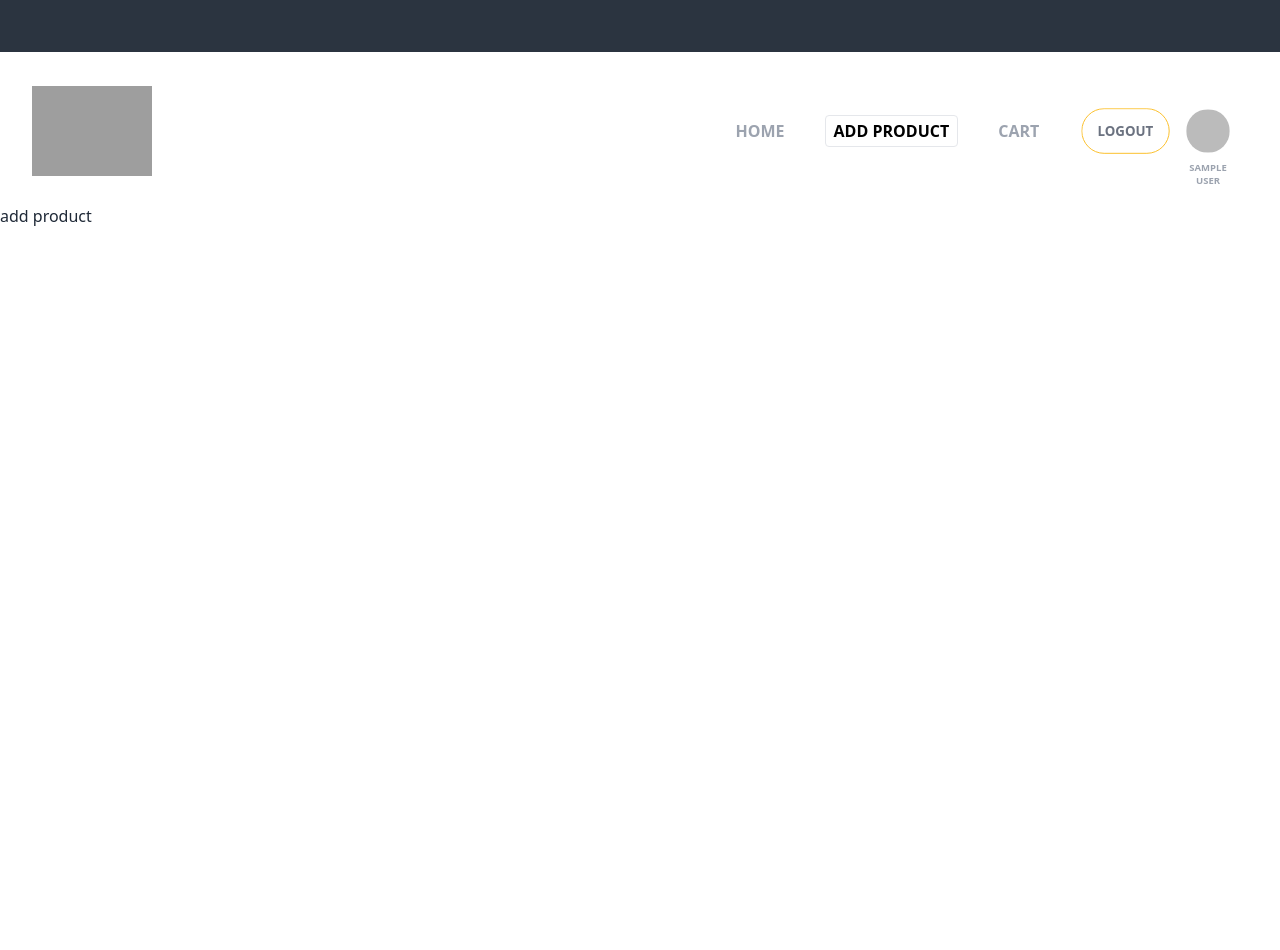
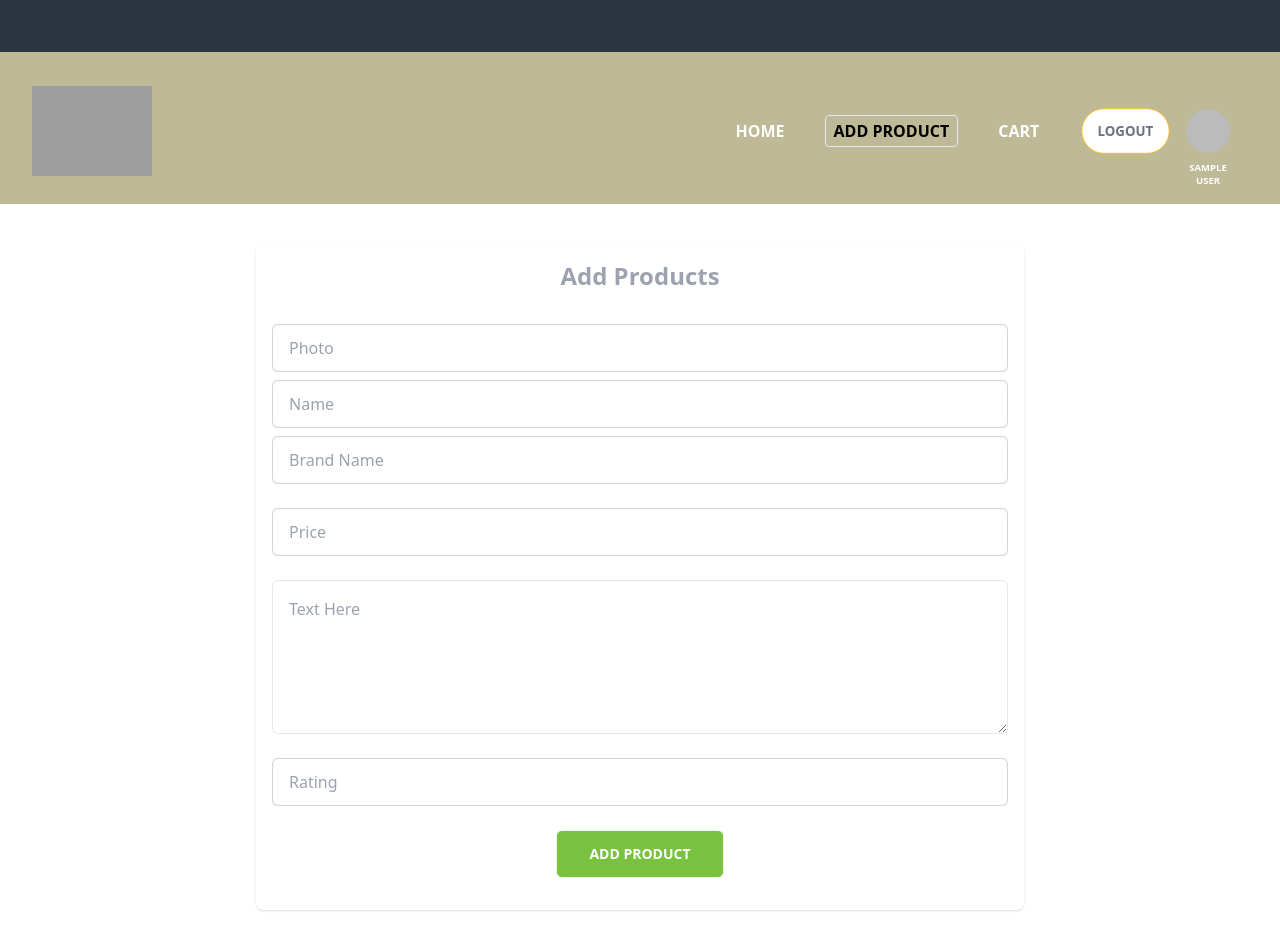
Before and after one commit to Rony-Ahmed6245/Brandshop-website-FA10, a React (Vite) app: page /addProduct in a window 1280 px wide. Shown: the top 950 px of the page. Before the commit the page ends 800 px from the top, so only its background shows below. Built offline with nearby package versions, Linux system fonts and the light colour scheme; no server answers; sample sign-in values are in the browser's storage; grey boxes are pictures that could not be loaded.

Commit message:
add product section and data post in database

```diff
--- a/index.html
+++ b/index.html
@@ -4,7 +4,8 @@
     <meta charset="UTF-8" />
     <link rel="icon" type="image/svg+xml" href="/vite.svg" />
     <meta name="viewport" content="width=device-width, initial-scale=1.0" />
-    <title>Vite + React</title>
+    <title>Food Brand</title>
+    <!-- <link href="https://unpkg.com/aos@2.3.1/dist/aos.css" rel="stylesheet"> -->
   </head>
   <body>
     <div id="root"></div>
--- a/package.json
+++ b/package.json
@@ -10,6 +10,7 @@
     "preview": "vite preview"
   },
   "dependencies": {
+    "aos": "^2.3.4",
     "firebase": "^10.5.0",
     "localforage": "^1.10.0",
     "match-sorter": "^6.3.1",
@@ -18,7 +19,8 @@
     "react-icons": "^4.11.0",
     "react-router-dom": "^6.17.0",
     "sort-by": "^1.2.0",
-    "sweetalert": "^2.1.2"
+    "sweetalert": "^2.1.2",
+    "sweetalert2": "^11.7.32"
   },
   "devDependencies": {
     "@types/react": "^18.2.15",
--- a/src/Components/Beverage.jsx
+++ b/src/Components/Beverage.jsx
@@ -3,7 +3,7 @@
 const Beverage = () => {
     return (
         <div className="bg-img">
-            <div className="max-w-7xl mx-auto px-4 md:px-4 my-10 ">
+            <div  data-aos="zoom-in" className="max-w-7xl mx-auto px-4 md:px-4 my-10 ">
                 <div className="flex justify-center items-center flex-col ">
                     <img className="w-[100px] text-center" src="https://i.ibb.co/7z56DX7/separate.png" alt="" />
                     <h1 className=" text-2xl md:text-4xl font-bold uppercase text-gray-500">most popular Beverage</h1>
--- a/src/Components/Brand.jsx
+++ b/src/Components/Brand.jsx
@@ -1,16 +1,21 @@
 import { useState } from "react";
 import { useEffect } from "react";
+import { useLoaderData } from "react-router-dom";
 
 
 const Brand = () => {
     const [brands, setBrands] = useState([])
-    console.log(brands);
+    // console.log(brands);
+    const data = useLoaderData()
+    console.log(data);
 
     useEffect(() => {
         fetch('/brand.json')
             .then(res => res.json())
             .then(data => setBrands(data))
     }, [])
+
+
 
 
 
@@ -22,7 +27,7 @@ const Brand = () => {
                     <h1 className=" text-2xl md:text-4xl font-bold uppercase text-gray-500">Our Popular Brand</h1>
                 </div>
             </div>
-            <div className="grid grid-cols-1 md:grid-cols-3 gap-5 my-4">
+            <div  data-aos="zoom-in" className="grid grid-cols-1 md:grid-cols-3 gap-5 my-4">
                 {
                     brands.map(brand => (
                         <li className="shadow-md rounded-md  text-center hover:bg-[#F5F6FB] p-2 flex items-center justify-center" key={brand.id}>
--- a/src/Components/Login.jsx
+++ b/src/Components/Login.jsx
@@ -21,11 +21,12 @@ const Login = () => {
         setLoginError('')
         setLoginSuccess('')
         const form = e.target;
+        const name = form.name.value;
         const email = form.email.value;
         const password = form.password.value;
-        console.log(email, password);
+        console.log(name, email, password);
 
-        logIn(email, password)
+        logIn( email, password)
             .then(result => {
                 console.log(result);
                 // alert('Login Successfully')
--- a/src/Components/Navber.jsx
+++ b/src/Components/Navber.jsx
@@ -65,7 +65,7 @@ const Navber = () => {
 
     return (
         <div>
-            <div className="bg-white ">
+            <div className="bg-[#BEB996] ">
                 <marquee className="bg-[#2B3440]" direction="">
                     <h1 className="text-sm font-normal text-white md:py-4">
                         ENJOY THE ESSENCE OF ENIGMATIC SPICES!
@@ -111,7 +111,7 @@ const Navber = () => {
                                             </> :
                                                 <>
 
-                                                    <Link to='/login' className=" btn btn-info mt-5 rounded-full font-bold bg-white text-gray-500 ">
+                                                    <Link to='/login' className=" btn-sm btn-info mt-5 rounded-full font-bold bg-white text-gray-500 ">
                                                         Login
                                                     </Link>
                                                 </>
@@ -120,7 +120,7 @@ const Navber = () => {
                                 </div>
                             </div>
                             <div className="navbar-center hidden md:flex">
-                                <ul className=" menu-horizontal flex items-center px-4 gap-2 lg:gap-10  text-gray-400 font-medium md:font-bold">
+                                <ul className=" menu-horizontal flex items-center px-4 gap-2 lg:gap-10  text-white font-medium md:font-bold">
                                     <li className="">{home}</li>
                                     <li className="">{addProduct}</li>
                                     <li>{cart}</li>
@@ -136,7 +136,7 @@ const Navber = () => {
                                                             <div className="rounded-full flex items-center">
                                                                 <img src={user.photoURL == null ? 'https://i.ibb.co/2vkJbGD/images.png' : user.photoURL} alt="" />
                                                             </div>
-                                                            <p className="text-[10px]">{user.displayName == null ? 'MR' : user.displayName}</p>
+                                                            <p className="text-[10px]">{user.displayName == null ?" MR. X" : user.displayName}</p>
                                                         </> :
                                                             <>
 
--- a/src/Pages/AddProduct.jsx
+++ b/src/Pages/AddProduct.jsx
@@ -1,9 +1,82 @@
+import Swal from "sweetalert2";
+
+
+const handelAddproduct = e => {
+    e.preventDefault();
+
+    const form = e.target;
+    const photo = form.photo.value;
+    const name = form.name.value;
+    const brandName = form.brandName.value;
+    const price = form.price.value;
+    const textarea = form.textarea.value;
+    const rating = form.rating.value;
+
+    // console.log(photo, name, brandName, price, textarea, rating);
+    const formData = { photo, name, brandName, textarea, price, rating }
+
+    fetch("http://localhost:5000/products", {
+        method: "POST",
+        headers: {
+            "Content-Type": "application/json",
+        },
+        body: JSON.stringify(formData),
+    })
+        .then((res) => res.json())
+        .then((data) => {
+            console.log(data);
+            if (data.insertedId) {
+                Swal.fire({
+                    icon: 'success',
+                    title: 'Success',
+                    text: 'Wow! Product successfully added.',
+                })
+            }
+
+        });
+    form.reset();
+};
+
 
 
 const AddProduct = () => {
+
+
+
+
     return (
         <div>
-            add product
+            <div className=" max-w-7xl mx-auto h-screen ">
+                <div className=" w-full flex justify-center items-center my-10">
+                    <div className="shadow w-3/5 rounded-lg">
+                        <h1 className="text-2xl font-bold text-gray-400 mt-4 text-center">Add Products</h1>
+                        <form onSubmit={handelAddproduct} className="card-body px-4 ">
+                            <div className="form-control">
+                                <input type="text" placeholder="Photo" name='photo' className="input w-full input-bordered rounded-md" required />
+                            </div>
+                            <div className="form-control">
+                                <input type="text" placeholder="Name" name='name' className="input w-full input-bordered rounded-md" required />
+                            </div>
+                            <div className="form-control">
+                                <input type="text" placeholder="Brand Name" name='brandName' className="input w-full input-bordered rounded-md" required />
+                            </div>
+                            <div className="form-control">
+                                <input type="text" placeholder="Price" name='price' className="input input-bordered rounded-md my-4" required />
+                            </div>
+                            <div className="form-control">
+                                <textarea className="border outline-none p-4 rounded-md" name="textarea" placeholder="Text Here" id="" cols="15" rows="5"></textarea>
+                            </div>
+                            <div className="form-control">
+                                <input type="text" placeholder="Rating" name='rating' className="input input-bordered rounded-md my-4" required />
+                            </div>
+                            <div className="flex justify-center">
+                                <button className="btn bg-[#79C23F] hover:text-gray-500 px-8 rounded-md text-white uppercase">Add product</button>
+                            </div>
+                        </form>
+                    </div>
+
+                </div>
+            </div>
         </div>
     );
 };
--- a/src/Provider/AuthProvider.jsx
+++ b/src/Provider/AuthProvider.jsx
@@ -22,7 +22,7 @@ const AuthProvider = ({ children }) => {
     // logIn
     const logIn = (email, password) => {
         setLoading(true);
-        return signInWithEmailAndPassword(auth, email, password);
+        return signInWithEmailAndPassword( auth, email, password);
     }
 
     // user management with observer
--- a/src/Router/Route.jsx
+++ b/src/Router/Route.jsx
@@ -18,6 +18,7 @@ const myRoute = createBrowserRouter([
             {
                 path:'/',
                 element:<Home></Home>,
+                loader: () => fetch("http://localhost:5000/products"),
             },
             {
                 path:'/addProduct',
```
Also changed, not shown: src/Components/Banner.jsx (+9 -3 lines), firebase.json (added), src/index.css (line endings or trailing spaces), 2 other files (tests, documents, lock files or other folders).
